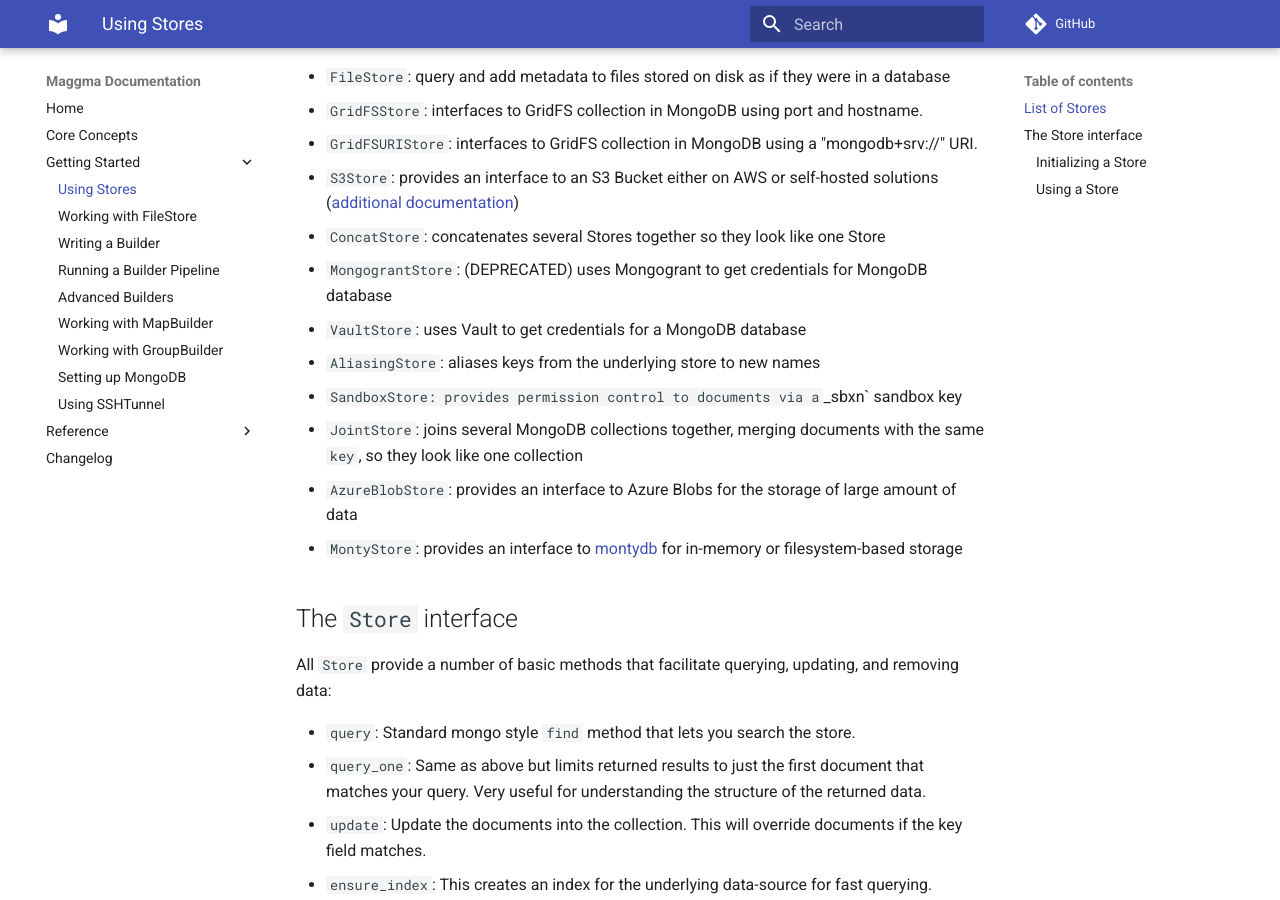
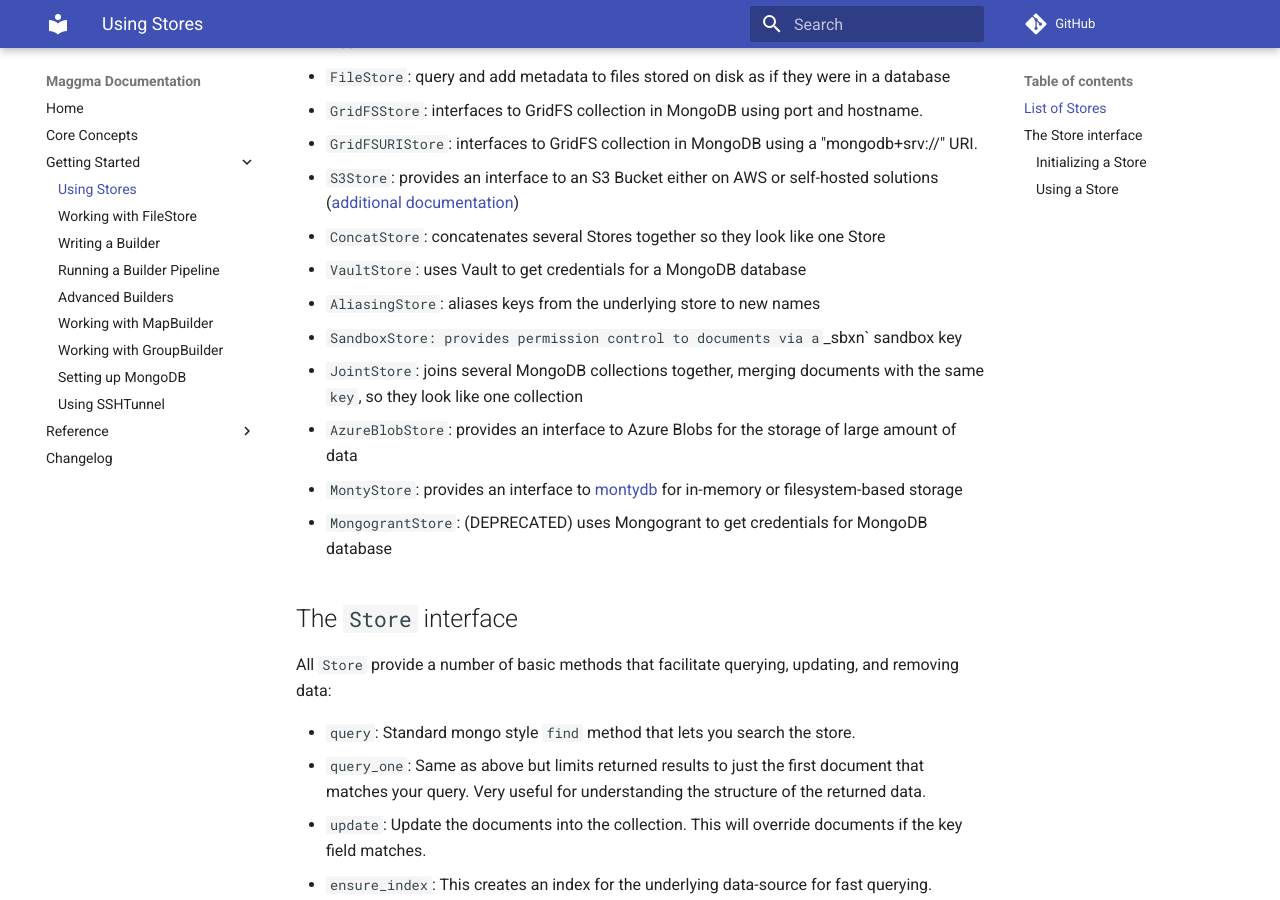
Before and after one commit to materialsproject/maggma, an MkDocs documentation site: the page built from docs/getting_started/stores.md, in a window 1280 px wide and 900 px high, scrolled down 629 px. Built offline with MkDocs 1.6.1 and Material for MkDocs 9.7.7, drawn with Linux system fonts in a browser that asks for light colours; comment, search, counter and statistics services are not loaded.

```diff
--- a/docs/getting_started/stores.md
+++ b/docs/getting_started/stores.md
@@ -17,13 +17,13 @@ Current working and tested `Store` include:
 - `GridFSURIStore`: interfaces to GridFS collection in MongoDB using a "mongodb+srv://" URI.
 - `S3Store`: provides an interface to an S3 Bucket either on AWS or self-hosted solutions ([additional documentation](advanced_stores.md))
 - `ConcatStore`: concatenates several Stores together so they look like one Store
-- `MongograntStore`: (DEPRECATED) uses Mongogrant to get credentials for MongoDB database
 - `VaultStore`: uses Vault to get credentials for a MongoDB database
 - `AliasingStore`: aliases keys from the underlying store to new names
 - `SandboxStore: provides permission control to documents via a `_sbxn` sandbox key
 - `JointStore`: joins several MongoDB collections together, merging documents with the same `key`, so they look like one collection
 - `AzureBlobStore`: provides an interface to Azure Blobs for the storage of large amount of data
 - `MontyStore`: provides an interface to [montydb](https://github.com/davidlatwe/montydb) for in-memory or filesystem-based storage
+- `MongograntStore`: (DEPRECATED) uses Mongogrant to get credentials for MongoDB database
 
 ## The `Store` interface
 
```
